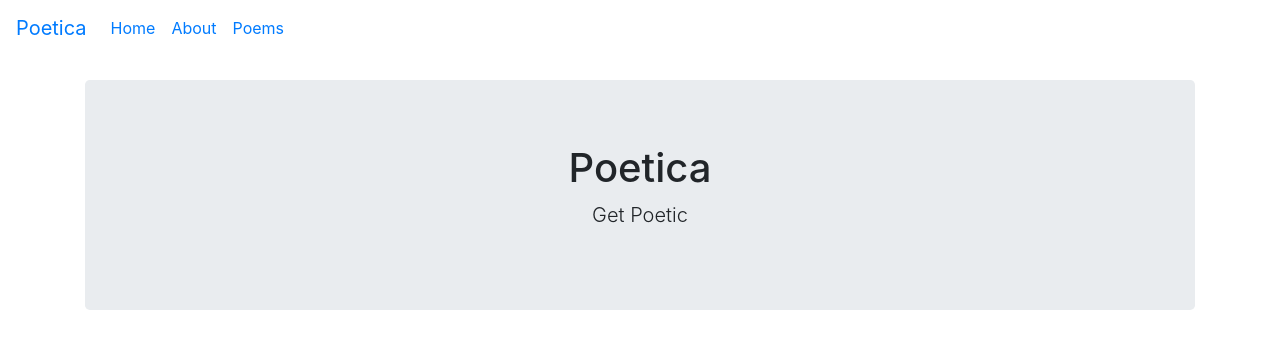
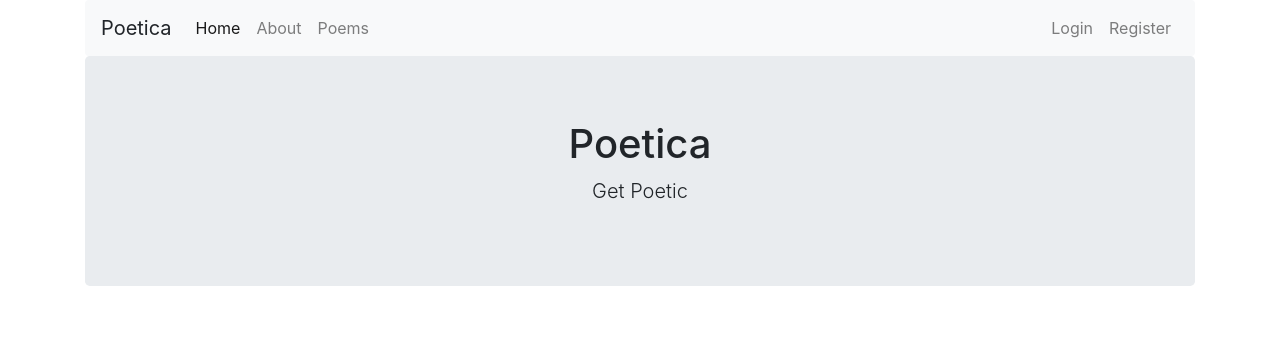
Before and after one commit to xypnox/flask_app, a Flask app: page / in a window 1280 px wide. Shown: the top 349 px of the page. Run offline with Flask 2, Linux system fonts and the light colour scheme; some libraries are stand-ins or nearby versions.

Commit message:
Added second navbar, cleaner look

```diff
--- a/templates/includes/_navbar.html
+++ b/templates/includes/_navbar.html
@@ -1,4 +1,4 @@
-<nav class="navbar navbar-expand-md mb-4">
+<nav class="navbar navbar-expand-md mb-5">
     <a class="navbar-brand" href="#">Poetica</a>
     <button class="navbar-toggler" type="button" data-toggle="collapse" data-target="#navbarCollapse" aria-controls="navbarCollapse" aria-expanded="false" aria-label="Toggle navigation">
         <span class="navbar-toggler-icon"></span>
--- /dev/null
+++ b/templates/includes/_navbar2.html
@@ -0,0 +1,32 @@
+<div class="container">
+    <nav class="navbar navbar-expand-lg navbar-light bg-light rounded">
+        <a class="navbar-brand">Poetica</a>
+        <button class="navbar-toggler" type="button" data-toggle="collapse" data-target="#navbarsExample09" aria-controls="navbarsExample09" aria-expanded="false" aria-label="Toggle navigation">
+            <span class="navbar-toggler-icon"></span>
+        </button>
+
+        <div class="collapse navbar-collapse" id="navbarsExample09">
+            <ul class="navbar-nav mr-auto">
+                <li class="nav-item active">
+                    <a class="nav-link" href="/">Home</a>
+                </li>
+                <li class="nav-item">
+                    <a class="nav-link" href="/about">About</a>
+                </li>
+                <li class="nav-item">
+                    <a class="nav-link" href="/poems">Poems</a>
+                </li>
+            </ul>
+            <form class="form-inline my-2 my-md-0">
+                <ul class="navbar-nav mr-auto">
+                    <li class="nav-item">
+                        <a class="nav-link" href="/about">Login</a>
+                    </li>
+                    <li class="nav-item">
+                        <a class="nav-link" href="/poems">Register</a>
+                    </li>
+                </ul>
+            </form>
+        </div>
+    </nav>
+</div>
--- a/templates/layout.html
+++ b/templates/layout.html
@@ -7,7 +7,7 @@
     </head>
     <body>
 
-        {% include 'includes/_navbar.html' %}
+        {% include 'includes/_navbar2.html' %}
 
         <div class="container">
             {% block body %}{% endblock %}
```
